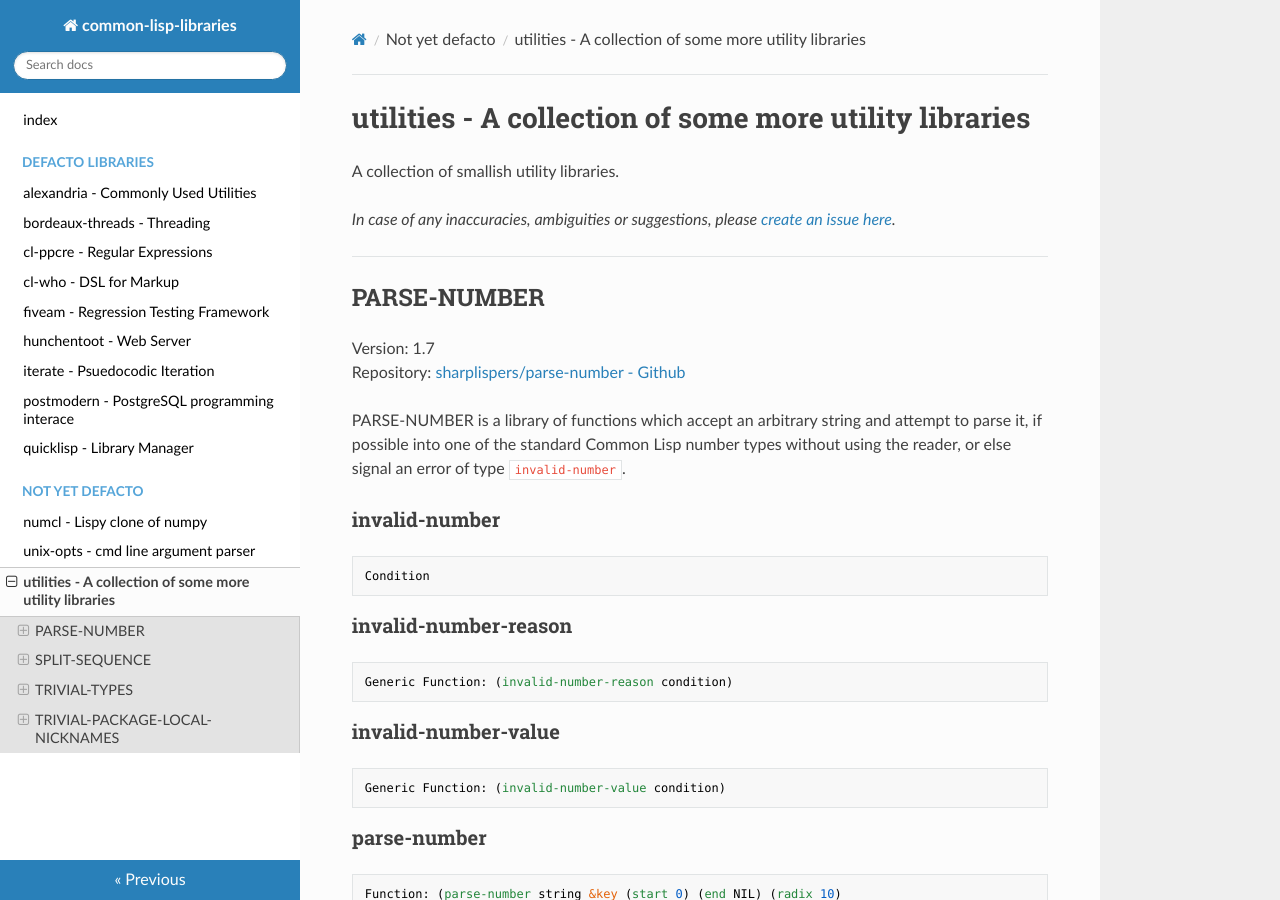
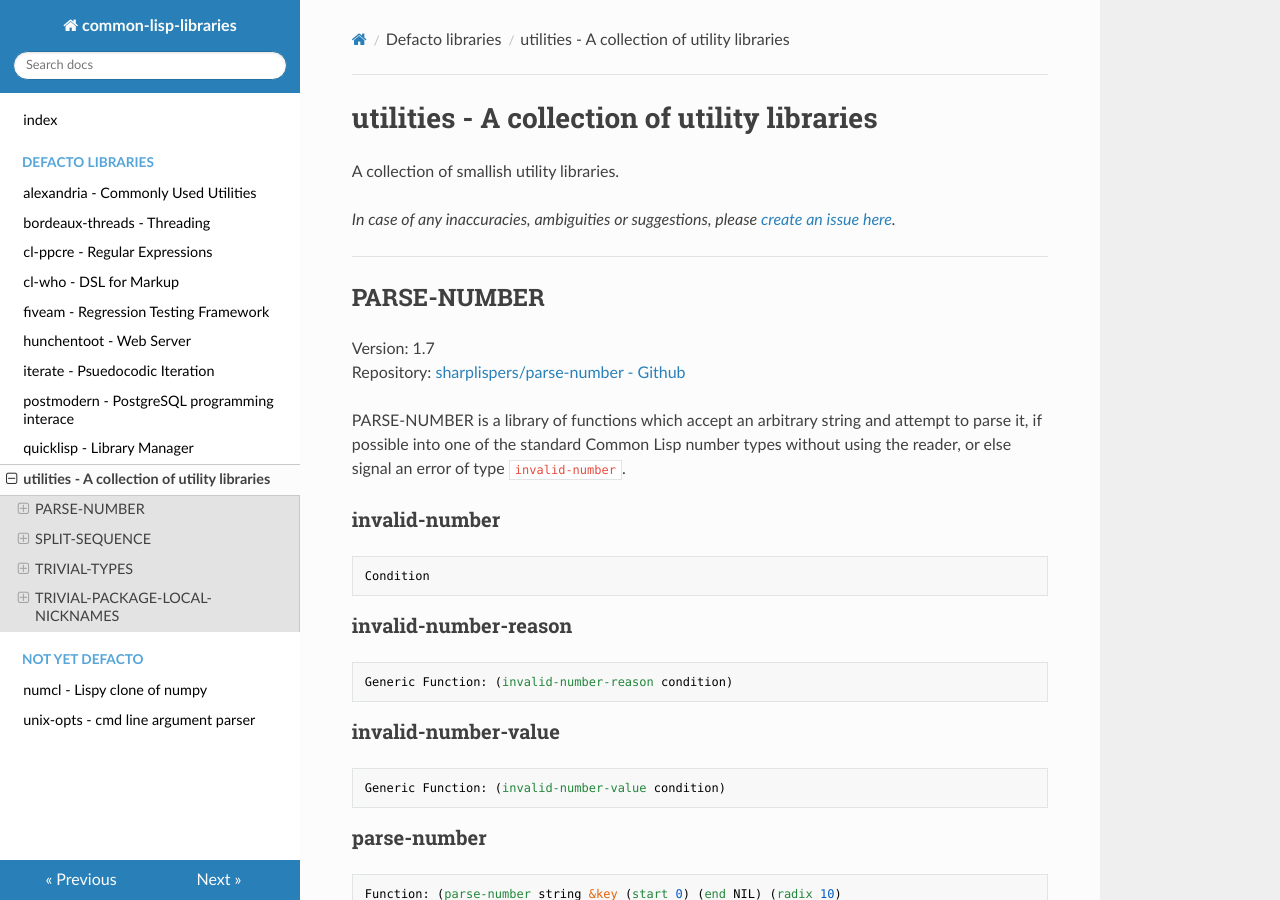
Before and after one commit to cl-library-docs/common-lisp-libraries, an MkDocs documentation site: the page built from docs/utilities.md, in a window 1280 px wide and 900 px high. Built offline with MkDocs 1.6.1, drawn with Linux system fonts in a browser that asks for light colours; nearby versions of some CDN libraries.

Commit message:
move utility libraries to defacto

```diff
--- a/docs/utilities.md
+++ b/docs/utilities.md
@@ -1,10 +1,12 @@
-# utilities - A collection of some more utility libraries
+# utilities - A collection of utility libraries
 
 A collection of smallish utility libraries.
 
-*In case of any inaccuracies, ambiguities or suggestions, please [create an issue here](https://github.com/digikar99/common-lisp.readthedocs/issues).*
+*In case of any inaccuracies, ambiguities or suggestions, please [create an issue here](https://github.com/cl-library-docs/common-lisp-libraries/issues).*
 
 ***
+
+
 
 ## PARSE-NUMBER
 
--- a/mkdocs.yml
+++ b/mkdocs.yml
@@ -21,10 +21,10 @@ nav:
       - iterate.md
       - postmodern.md
       - quicklisp.md
+      - utilities.md
     - Not yet defacto:
       - numcl.md
       - unix-opts.md
-      - utilities.md
 plugins:
     - search
 extra_css: [extra.css]
```
Also changed, not shown: docs/index.md (+1 -1 lines).
